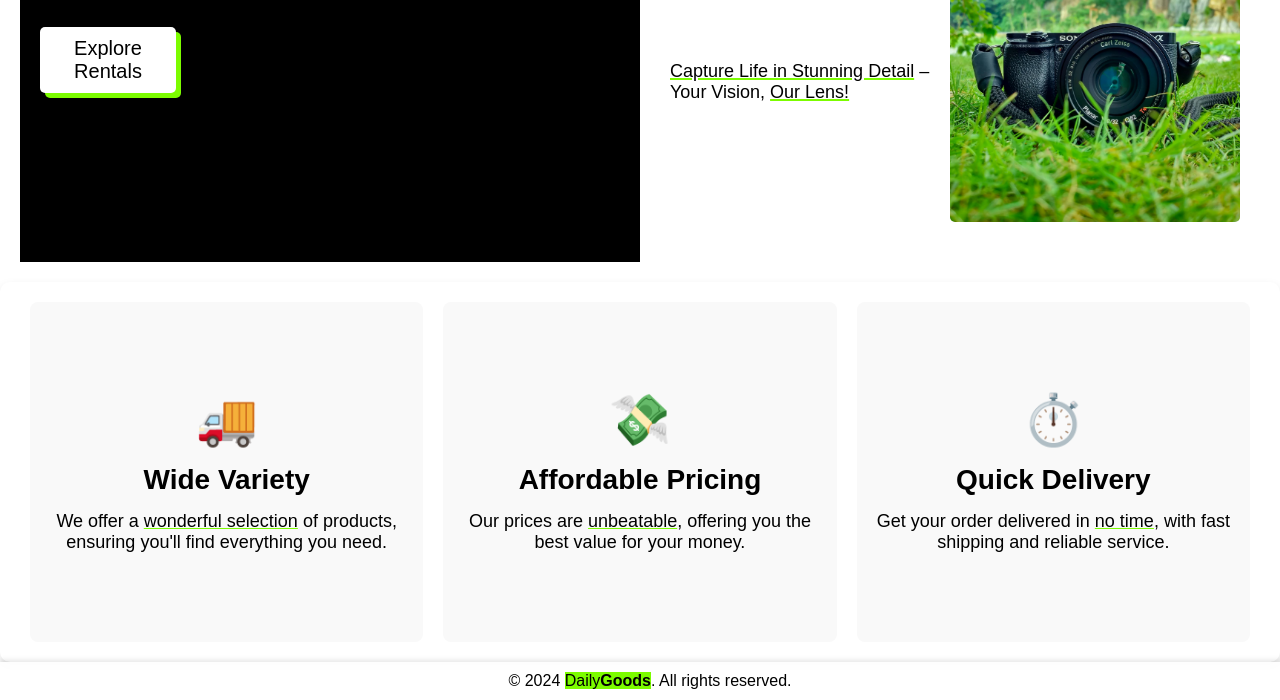
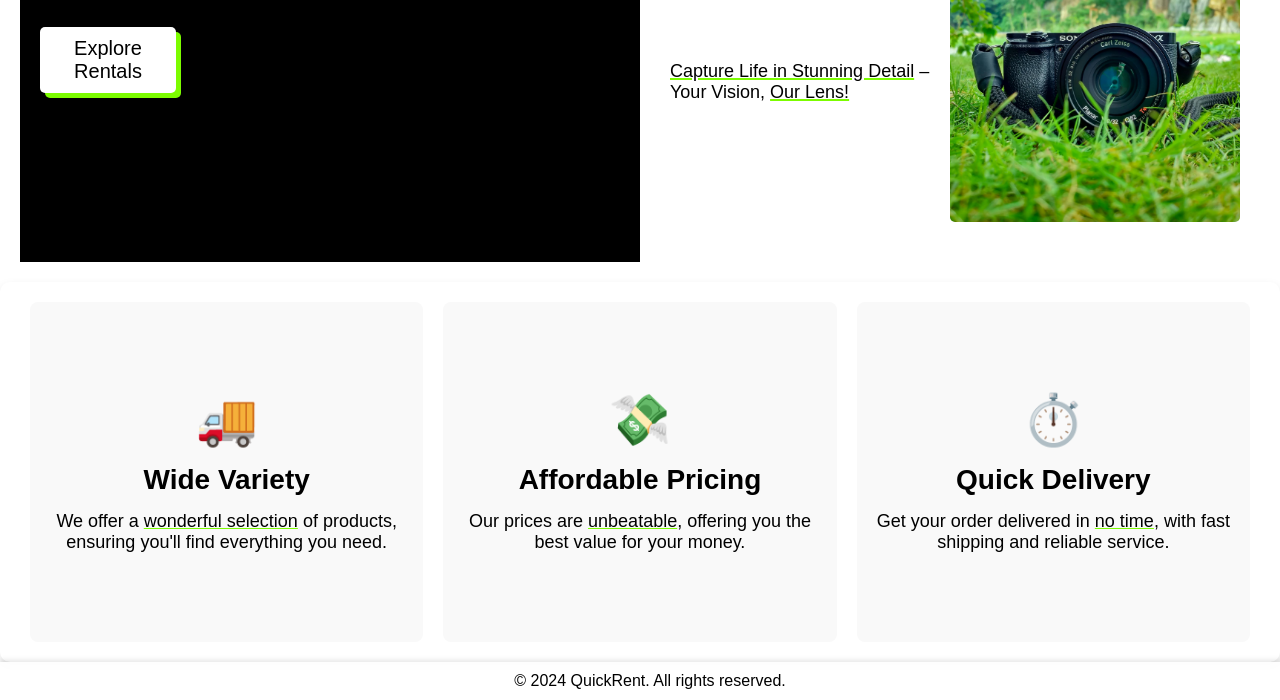
Before and after one commit to PatakiSubodh/quickRent, a plain HTML site: page index.html in a window 1280 px wide. Shown: the part 498-1198 px from the top of the page. Drawn offline with Linux system fonts and the light colour scheme; a web font is replaced by a local one.

Commit message:
small change

```diff
--- a/index.html
+++ b/index.html
@@ -99,7 +99,7 @@
 
 
     <footer>
-        <p>&copy; 2024 <span id="footer-daily">Daily</span><span id="footer-goods">Goods</span>. All rights reserved.</p>
+        <p>&copy; 2024 QuickRent. All rights reserved.</p>
     </footer>
 
 
```
